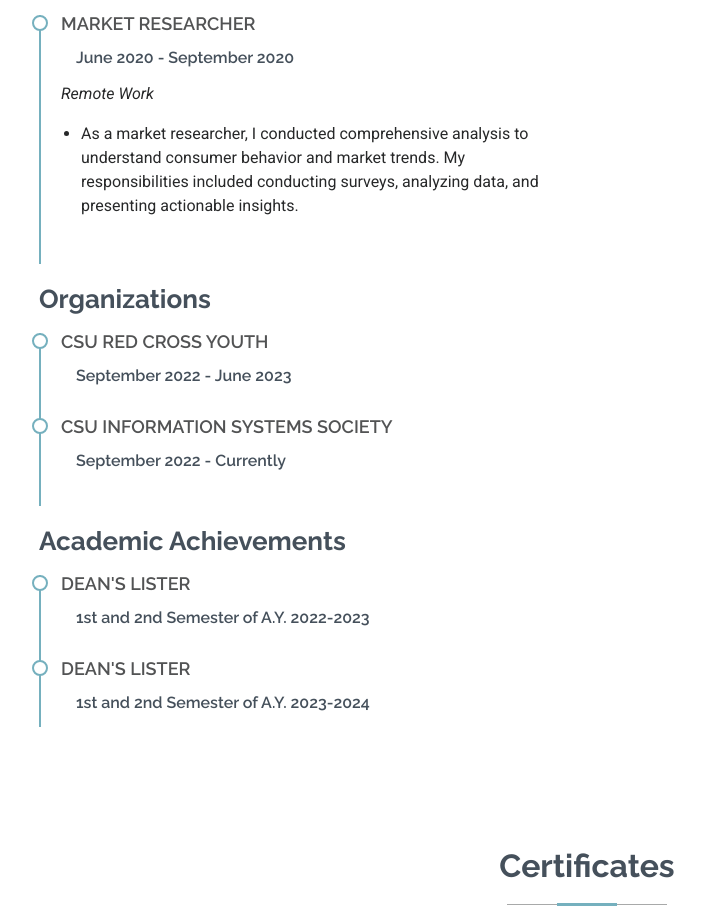
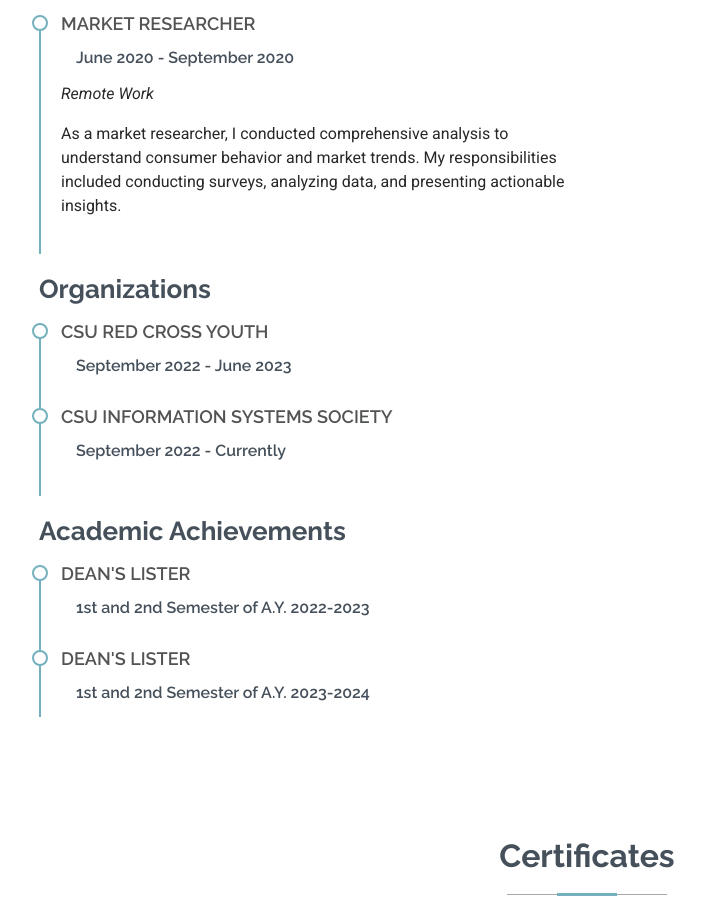
Before and after one commit to nicoleannechua/nicoleannechua.github.io, a plain HTML site: page index.html in a window 1280 px wide. Shown: the part 3471-4390 px from the top of the page, without its empty margins (133-838 px from the left). Drawn offline with Linux system fonts and the light colour scheme.

Commit message:
remove unnecessary detail

```diff
--- a/index.html
+++ b/index.html
@@ -513,14 +513,12 @@
                 <h4>Market Researcher</h4>
                 <h5>June 2020 - September 2020</h5>
                 <p><em>Remote Work </em></p>
-                <ul>
-                  <li>
+                <p>
                     As a market researcher, I conducted comprehensive analysis
                     to understand consumer behavior and market trends. My
                     responsibilities included conducting surveys, analyzing
                     data, and presenting actionable insights.
-                  </li>
-                </ul>
+                </p>
               </div>
               <!-- Edn Resume Item -->
 
```
